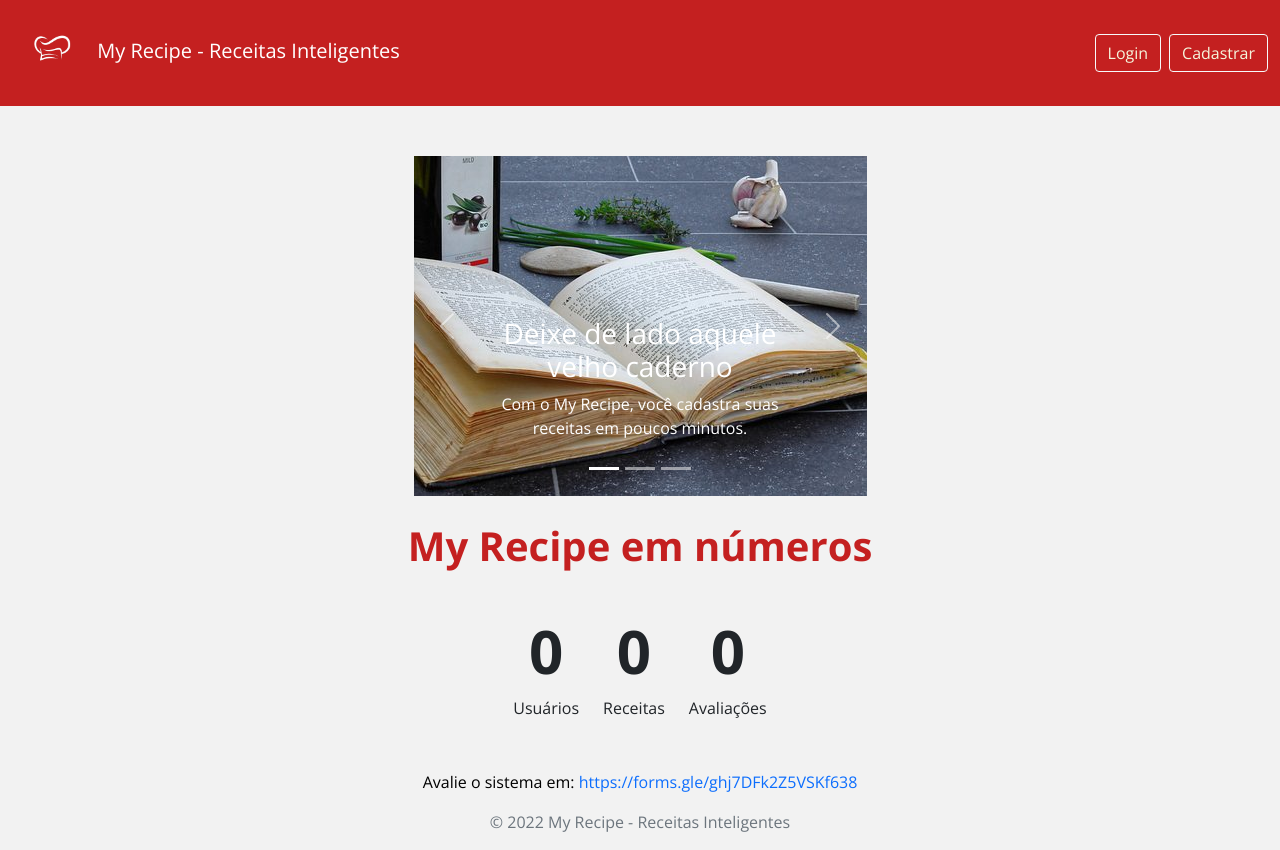
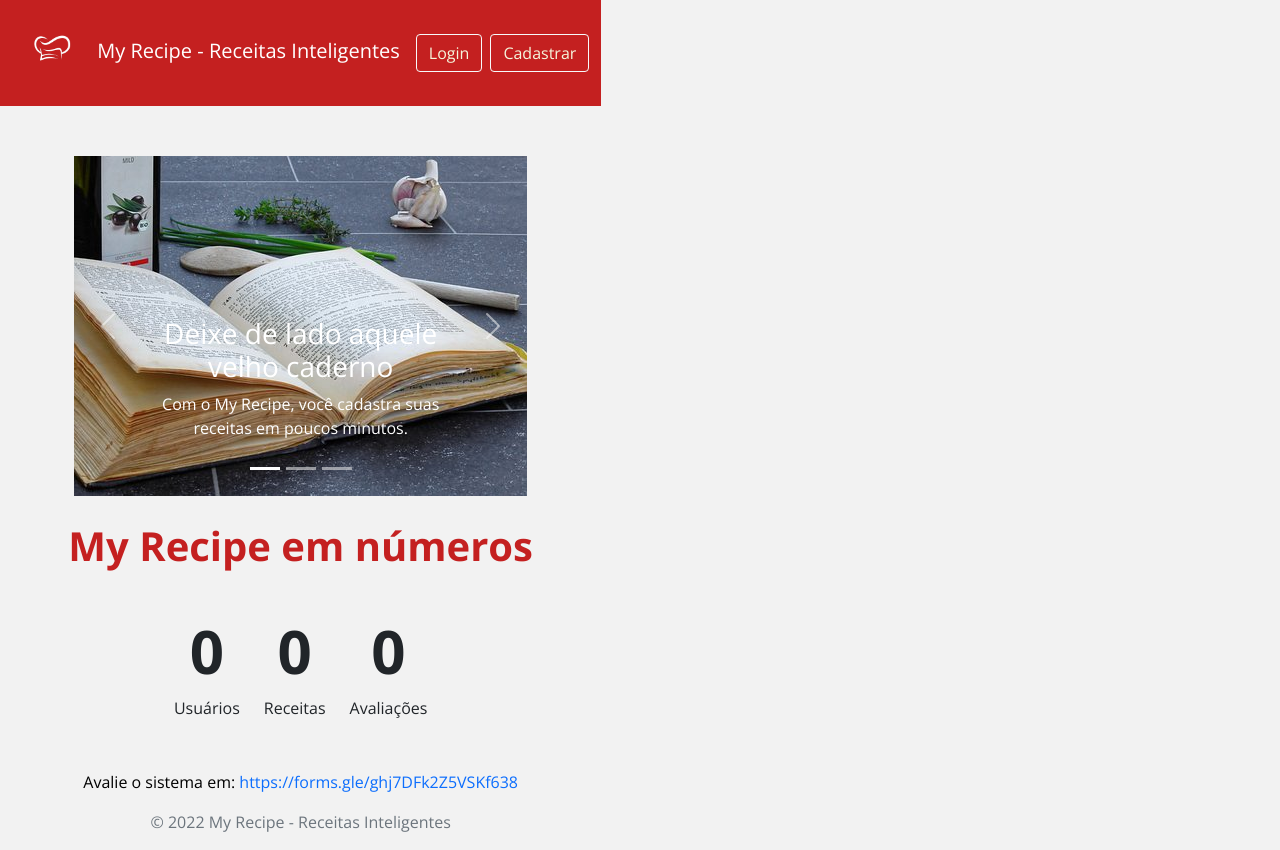
Before and after one commit to eduardosolka/myrecipe_v2, a Flask app: page / in a window 1280 px wide. Run offline with Flask 2, Linux system fonts and the light colour scheme; data that the repository does not hold is empty; some libraries are stand-ins or nearby versions.

Commit message:
alterações no front

```diff
--- a/templates/home_sem_login.html
+++ b/templates/home_sem_login.html
@@ -50,7 +50,7 @@
 </head>
 
 
-<body style="background-color:#f2f2f2; height: max-content; width:100%;">
+<body style="background-color:#f2f2f2; height: max-content; width:max-content;">
     <nav class="navbar navbar-expand-md navbar-dark"; style="background-color: #c42020;min-width: max-content;width: 100%;">
       <div class="container-fluid">
         <a class="navbar-brand" href="#">
--- a/templates/logado.html
+++ b/templates/logado.html
@@ -28,7 +28,7 @@
     <title>My Recipe</title>
   </head>
 
-  <body style="background-color:#fff; height: max-content;">
+  <body style="background-color:#fff; height: max-content;width: max-content;">
     <nav class="navbar fixed-top navbar-expand-lg navbar-dark"; style="background-color: #c42020;">
       <div class="container-fluid">
         <a class="navbar-brand" href="#">
```
